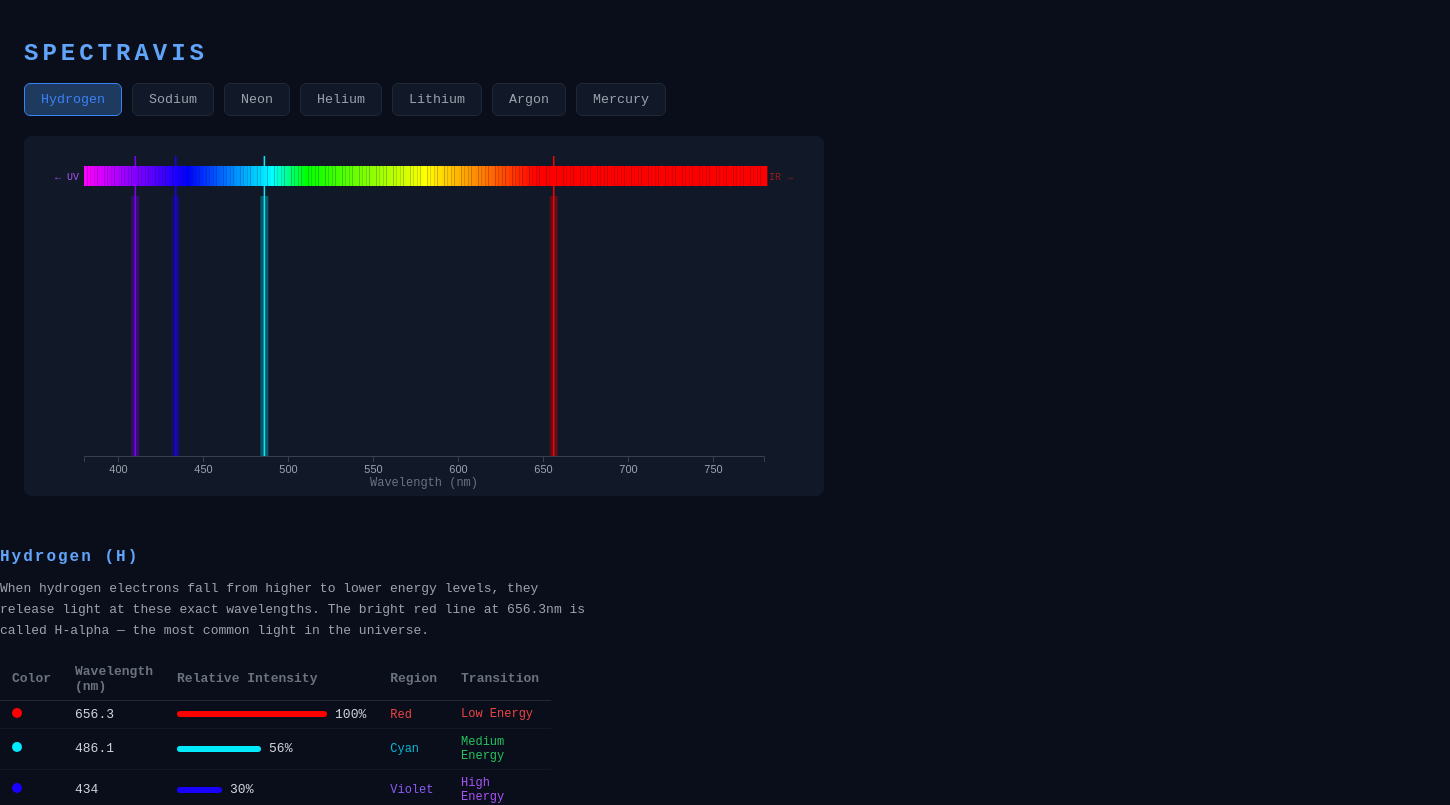
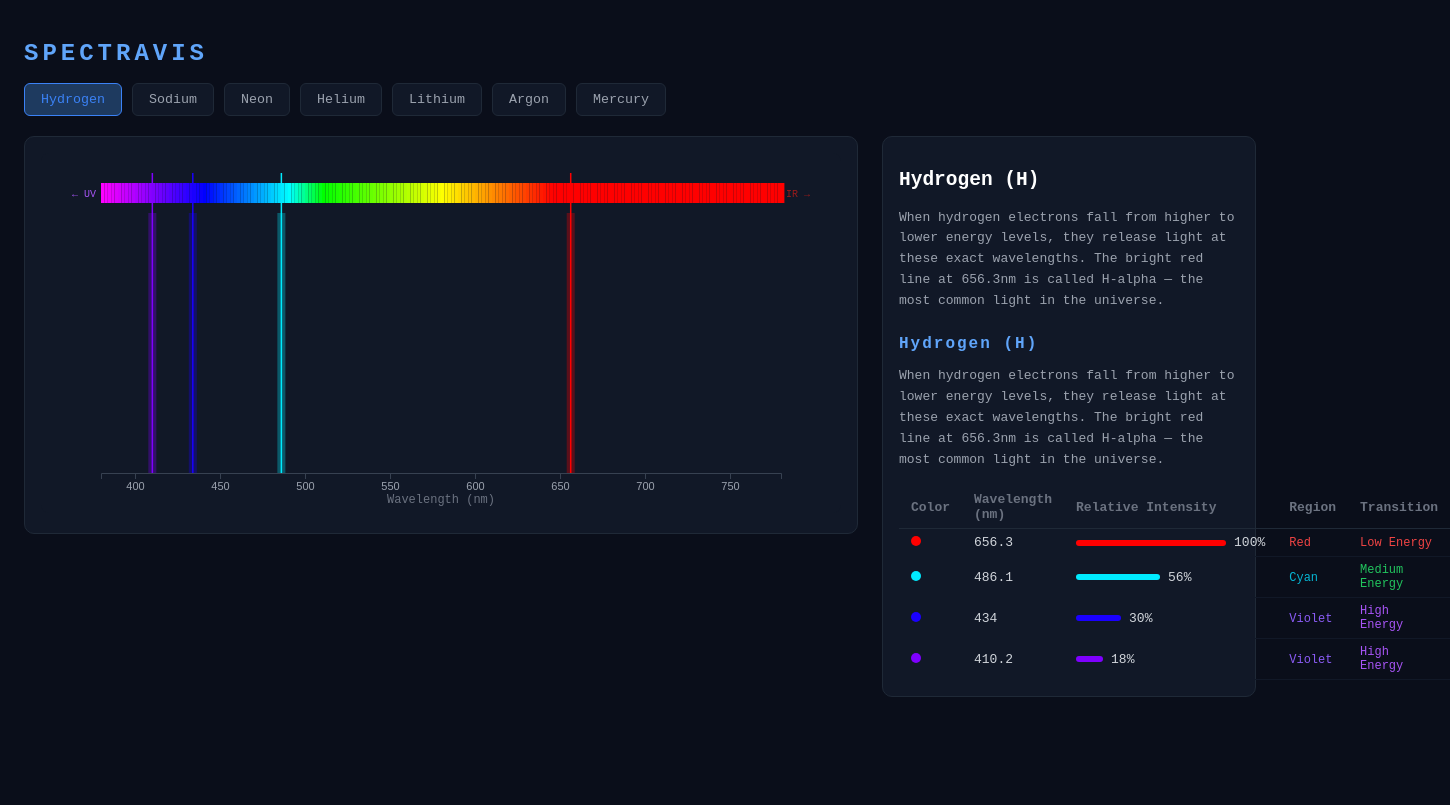
Before and after one commit to iswaryamikkili/spectravis, a React app in the folder frontend/: page / in a window 1280 px wide. Shown: the top 805 px of the page, 1450 px wide, since content can reach past the window. Built offline with nearby package versions, Linux system fonts and the light colour scheme; the HTML template or start-up script is replaced by a standard one.

Commit message:
feat: reorganize layout into two column dashboard

```diff
--- a/frontend/src/App.css
+++ b/frontend/src/App.css
@@ -74,3 +74,15 @@ tr:hover td {
   line-height: 1.6;
   margin-bottom: 16px;
 }
+.dashboard {
+  display: flex;
+  gap: 24px;
+  align-items: flex-start;
+}
+
+.panel {
+  background: #111827;
+  border: 1px solid #1f2937;
+  border-radius: 10px;
+  padding: 16px;
+}
--- a/frontend/src/App.jsx
+++ b/frontend/src/App.jsx
@@ -8,7 +8,7 @@ function App() {
   const [selected, setSelected] = useState(ELEMENTS[0]);
 
   return (
-    <>
+
       <div className="app">
         <h1>SPECTRAVIS</h1>
 
@@ -23,9 +23,13 @@ function App() {
             </button>
           ))}
         </div>
-
+       <div className="dashboard">
+        <div className="panel">
         <SpectralPlot element={selected} />
       </div>
+    <div className="panel" style={{ minWidth: '340px' }}>
+          <h2>{selected.name} ({selected.symbol})</h2>
+          <p className="description">{selected.description}</p>
 
       <div className="info">
         <h2>
@@ -78,7 +82,10 @@ function App() {
     {wavelengthRegion(line.wavelength).label}
   </span>
 </td>
-<td style={{ color: transitionEnergy(line.wavelength).color, fontSize: '12px' }}>
+<td style={{ color: transitionEnergy(line.wavelength).color,
+fontSize: '12px'
+}}
+>
   {transitionEnergy(line.wavelength).label}
 </td>
     </tr>
@@ -86,7 +93,9 @@ function App() {
 </tbody>
         </table>
       </div>
-    </>
+   </div>
+  </div>
+</div>
   );
 }
 
```
